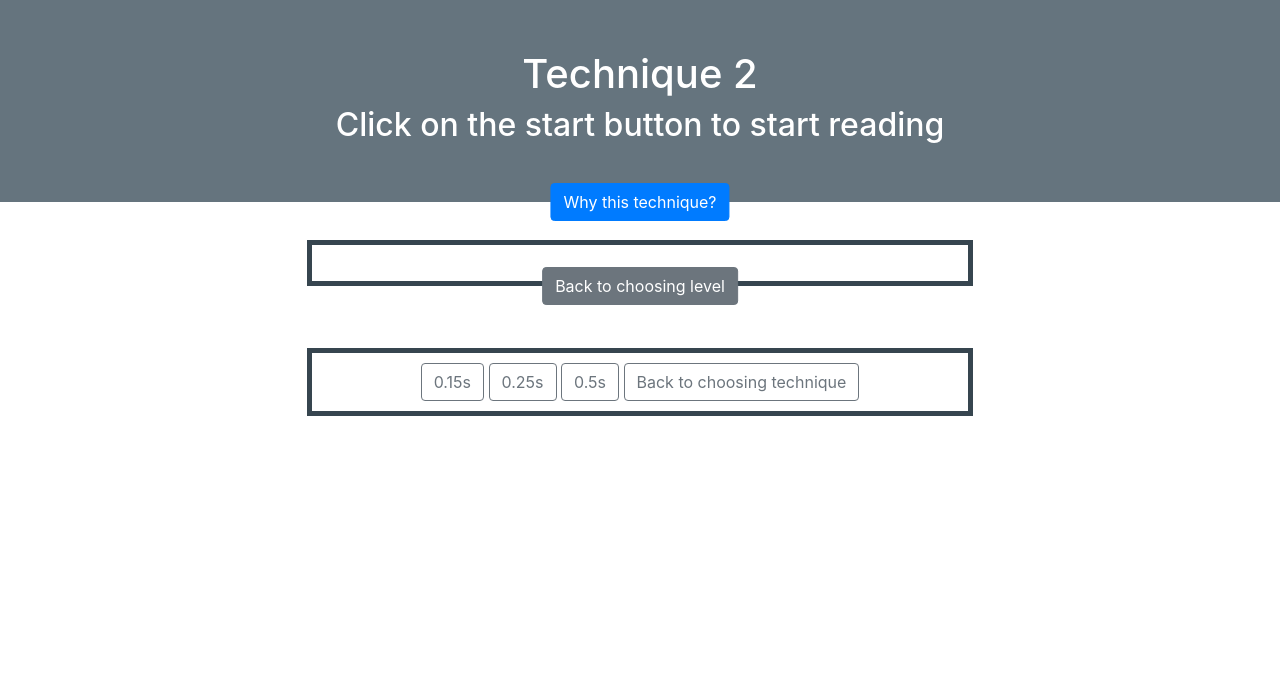
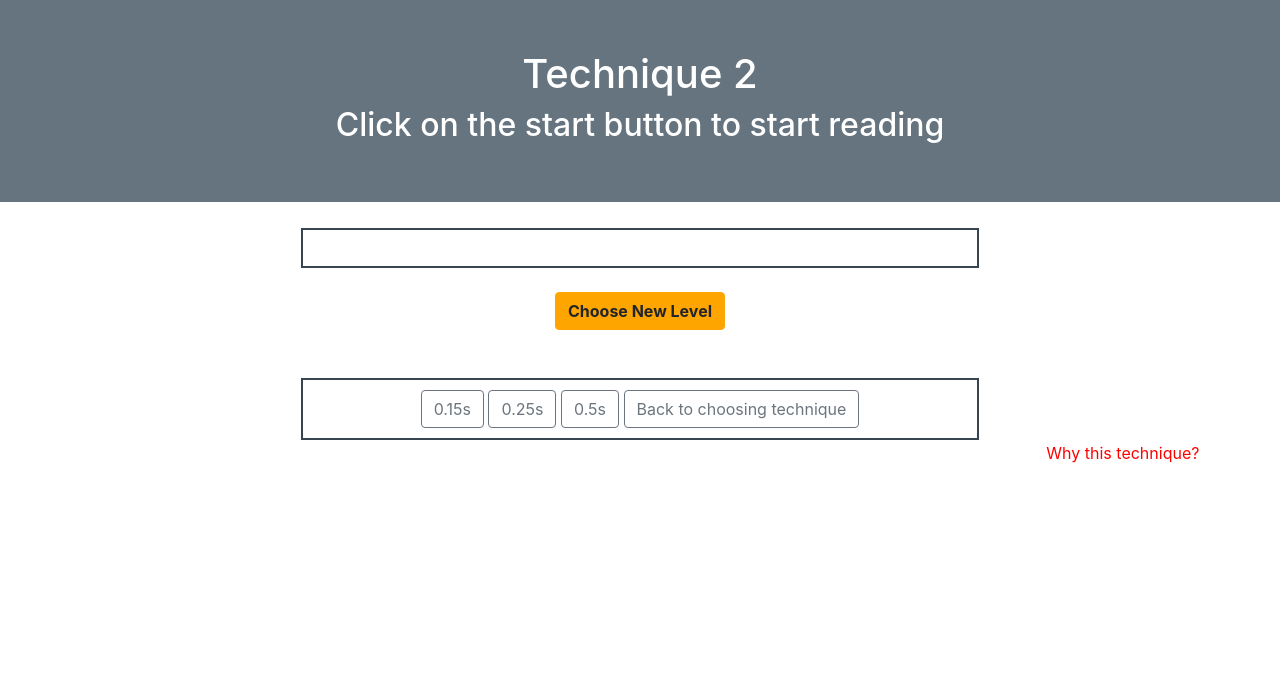
Before and after one commit to bigapple716/online-tutorial, a Flask app: page /learn/technique2/1 in a window 1280 px wide. Shown: the part 56-739 px from the top of the page. Run offline with Flask 2, Linux system fonts and the light colour scheme; some libraries are stand-ins or nearby versions.

Commit message:
ui design change for tech2

```diff
--- a/static/main.css
+++ b/static/main.css
@@ -43,7 +43,7 @@
 }
 
 .paragraph{
-  border: 5px solid #36454F;
+  border: 2px solid #36454F;
   text-align: center;
   margin: auto;
   width: 60%;
@@ -108,7 +108,7 @@
   font-weight: bolder;
 }
 
-.timerbtn{
+.orangebtn{
   background-color: orange;
   font-weight: bold;
   border-color: orange;
--- a/templates/technique1.html
+++ b/templates/technique1.html
@@ -60,8 +60,8 @@
             <time id="timer" class=timer>0:00:00.00</time>
           </div>
           <div class="col d-flex rcenter">
-            <button id="toggle" class="timerbtn">Start</button>
-            <button id="clear" class="timerbtn">Clear</button>
+            <button id="toggle" class="orangebtn">Start</button>
+            <button id="clear" class="orangebtn">Clear</button>
           </div>
         </div>
 
--- a/templates/technique2.html
+++ b/templates/technique2.html
@@ -18,25 +18,34 @@
     <h1>Technique 2</h1>
     <h2>Click on the start button to start reading</h2>
   </div>
-  <div class="colored-background">
-    <div class="container">
-      <!-- Button trigger modal -->
-      <button type="button" class="btn btn-primary center" data-toggle="modal" data-target="#why-this-tech-2">
-        Why this technique?
-      </button>
 
-      <div class="paragraph">
-        <p id="text"></p>
+    <div class="container-fluid">
+      <div class = "row rcenter">
+        <div class="paragraph">
+          <p id="text"></p>
+        </div>
       </div>
-      <a href="/learn/technique2/level" class="btn btn-secondary center">Back to choosing level</a>
+      <br>
+      <div class ="row rcenter">
+        <a href="/learn/technique2/level" class="btn orangebtn">Choose New Level</a>
+      </div>
       <br><br>
+      <div class = "row rcenter">
         <div class="container paragraph">
           <button href="/learn/technique2/0" id = "myBtn1" class="btn btn-outline-secondary">0.15s</button>
           <button href="/learn/technique2/1" id = "myBtn2" class="btn btn-outline-secondary">0.25s</button>
           <button href="/learn/technique2/2" id = "myBtn3" class="btn btn-outline-secondary">0.5s</button>
+          <!-- Button trigger modal -->
           <a href="/learn" class="btn btn-outline-secondary">Back to choosing technique</a>
         </div>
-    </div>
+      </div>
+      <div class = "row d-flex">
+        <div class="ml-auto">
+          <button type="button" class="modalbtn" data-toggle="modal" data-target="#why-this-tech-2">
+            Why this technique?
+          </button>
+        </div>
+      </div>
   <br><br><br><br><br><br><br><br>
 
   <!-- Modal -->
```
